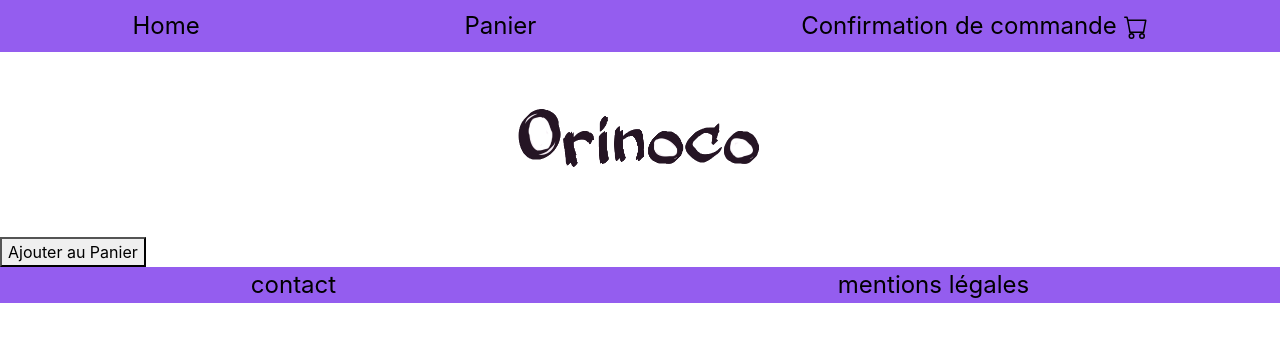
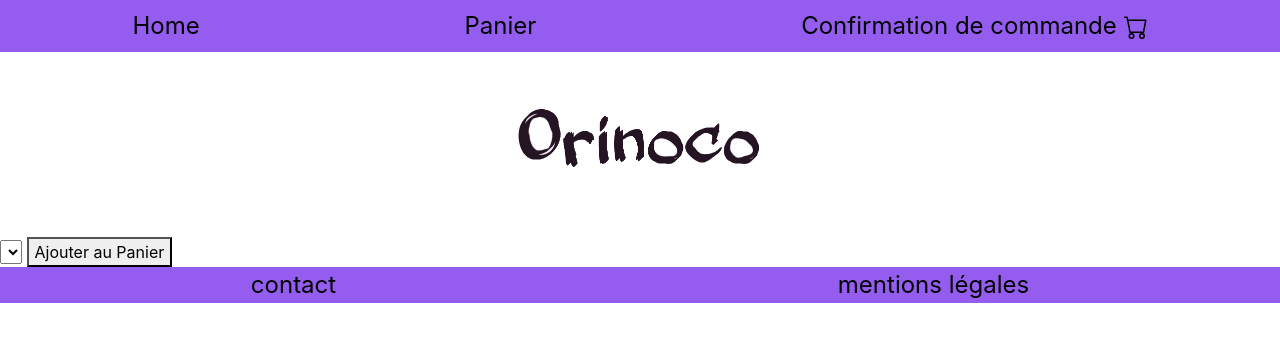
Before and after one commit to davidubik/mvp_Ecommerce, a plain HTML site: page front/pages/produit.html in a window 1280 px wide. Drawn offline with nearby package versions, Linux system fonts and the light colour scheme; no server answers.

```diff
--- a/front/pages/produit.html
+++ b/front/pages/produit.html
@@ -24,9 +24,12 @@
                 <img id="logo-orinoco" src="../logo/logo-orinoco.png" alt="">
             </section>
             <div class="product_container">
+                <select name="select-lentille" id="select-lentilles">
 
+                </select>
 
                 <button class="bouton-produit">Ajouter au Panier</button>
+
             </div>
 
         </main>
```
